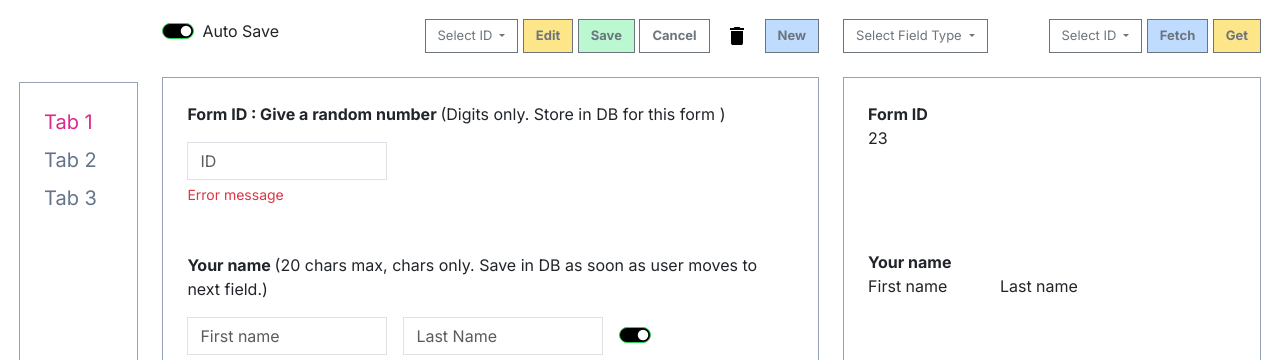
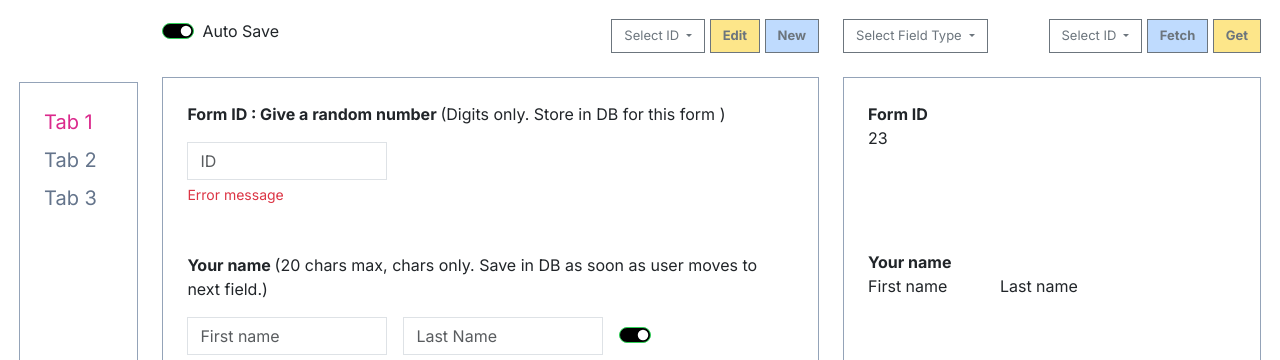
Before and after one commit to sachnaror/formproject, a Django app: page /tab1/ in a window 1280 px wide. Shown: the part 56-416 px from the top of the page. Run offline with Django 4.2, Linux system fonts and the light colour scheme.

Commit message:
typing commit message is most boring part

```diff
--- a/form1/forms.py
+++ /dev/null
@@ -1,6 +0,0 @@
-# from django import forms
-
-
-# class UserRegistrationForm(forms.Form):
-#     email = forms.EmailField()
-#     password = forms.CharField(widget=forms.PasswordInput())
--- /dev/null
+++ b/form1/static/main.js
@@ -0,0 +1,26 @@
+document.addEventListener('DOMContentLoaded', () => {
+    var editButton = document.getElementById('editButton');
+    var saveButton = document.getElementById('saveButton');
+    var cancelButton = document.getElementById('cancelButton');
+
+    // Function to show edit button and hide save and cancel buttons
+    function toggleButtons() {
+        editButton.style.display = '';
+        saveButton.style.display = 'none';
+        cancelButton.style.display = 'none';
+    }
+
+    // Add click event listener to the editButton
+    editButton.addEventListener('click', function () {
+        // Hide the editButton
+        editButton.style.display = 'none';
+
+        // Show the saveButton and cancelButton
+        saveButton.style.display = '';
+        cancelButton.style.display = '';
+    });
+
+    // Add click event listeners to the saveButton and cancelButton
+    saveButton.addEventListener('click', toggleButtons);
+    cancelButton.addEventListener('click', toggleButtons);
+});
--- a/form1/templates/Tab1.html
+++ b/form1/templates/Tab1.html
@@ -7,6 +7,9 @@
     <link rel="stylesheet" href="https://cdn.jsdelivr.net/npm/bootstrap@5.3.0/dist/css/bootstrap.min.css" />
     <link rel="stylesheet" href="https://cdnjs.cloudflare.com/ajax/libs/font-awesome/4.7.0/css/font-awesome.min.css" />
     <link rel="stylesheet" href="{% static 'style.css' %}" />
+
+
+
     <title>bootstrap-forms</title>
   </head>
   <body>
@@ -41,12 +44,14 @@
                 </li>
               </ul>
             </div>
-            <button type="button" class="btn btn-outline-secondary bg-yellow fw-bolder"> Edit </button>
-            <button type="button" class="btn btn-outline-secondary bg-green fw-bolder"> Save </button>
-            <button type="button" class="btn btn-outline-secondary fw-bolder"> Cancel </button>
-            <svg xmlns="http://www.w3.org/2000/svg" width="14" height="18" viewBox="0 0 14 18" fill="none" class="mx-3">
+            <button type="button" class="btn btn-outline-secondary bg-yellow fw-bolder" id="editButton">Edit</button>
+            <button type="button" class="btn btn-outline-secondary bg-green fw-bolder" id="saveButton" style="display: none;">Save</button>
+            <button type="button" class="btn btn-outline-secondary fw-bolder" id="cancelButton" style="display: none;">Cancel</button>
+
+            {% comment %} <svg id="deleteButton" xmlns="http://www.w3.org/2000/svg" width="14" height="18" viewBox="0 0 14 18" fill="none" class="mx-3">
               <path d="M14 1H10.5L9.5 0H4.5L3.5 1H0V3H14M1 16C1 16.5304 1.21071 17.0391 1.58579 17.4142C1.96086 17.7893 2.46957 18 3 18H11C11.5304 18 12.0391 17.7893 12.4142 17.4142C12.7893 17.0391 13 16.5304 13 16V4H1V16Z" fill="black" />
-            </svg>
+            </svg> {% endcomment %}
+
             <button type="button" class="btn btn-outline-secondary bg-blue-200 fw-bolder"> New </button>
           </div>
         </div>
@@ -268,5 +273,6 @@
       </div>
     </div>
     <script src="https://cdn.jsdelivr.net/npm/bootstrap@5.0.2/dist/js/bootstrap.bundle.min.js" integrity="sha384-MrcW6ZMFYlzcLA8Nl+NtUVF0sA7MsXsP1UyJoMp4YLEuNSfAP+JcXn/tWtIaxVXM" crossorigin="anonymous"></script>
+    <script src="{% static 'main.js' %}"></script>
   </body>
 </html>
```
Also changed, not shown: form1/views.py (+20 -0 lines).
